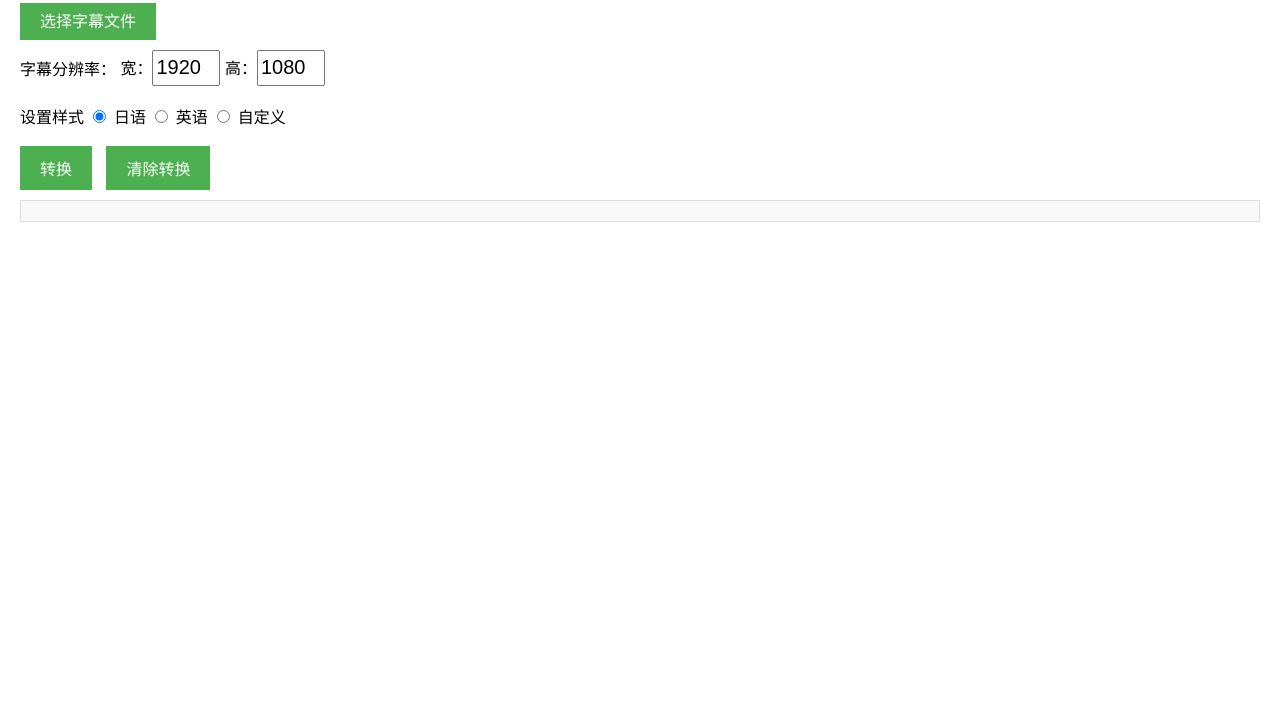
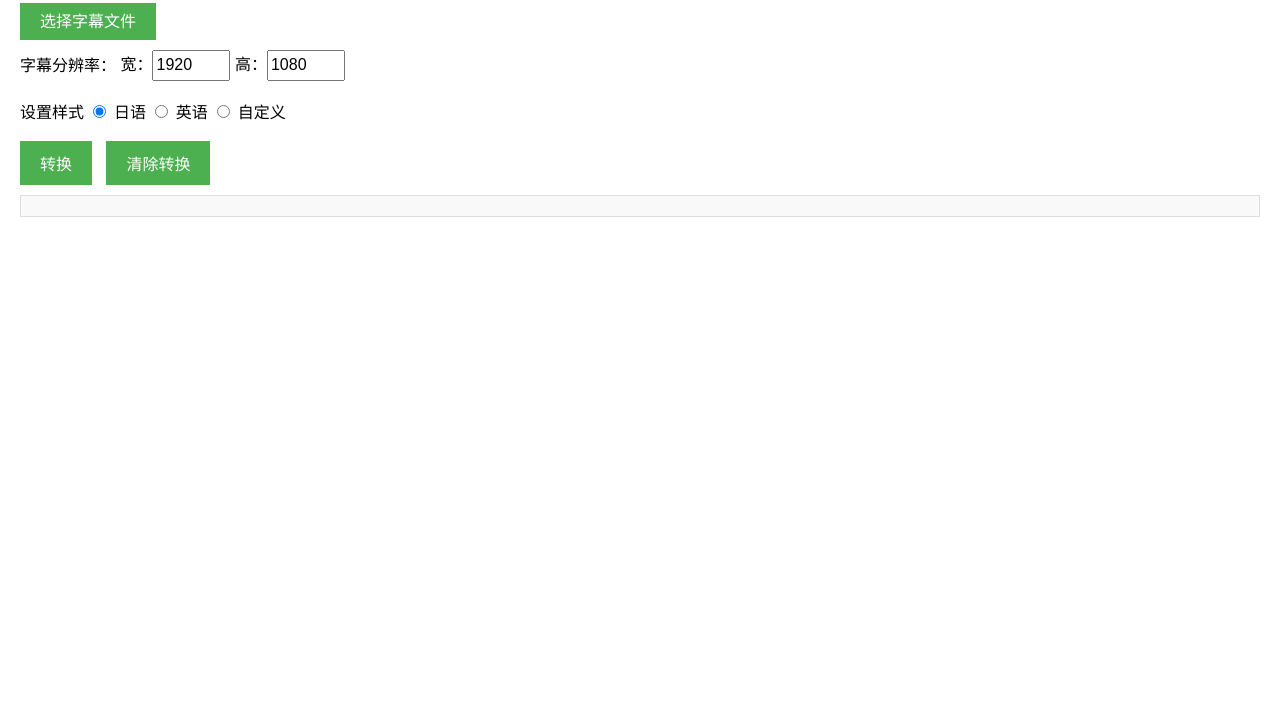
Before and after one commit to maplefz/Subtitle_style, a plain HTML site: page index.html in a window 1280 px wide. Shown: the part 81-800 px from the top of the page. Drawn offline with Linux system fonts and the light colour scheme.

Commit message:
Update index.html

```diff
--- a/index.html
+++ b/index.html
@@ -6,7 +6,6 @@
     <meta name="viewport" content="width=device-width, initial-scale=1.0">
     <title>字幕样式修改</title>
     <style>
-        /* 在这里添加您的 CSS 样式 */
         body {
             font-family: Arial, sans-serif;
             margin: 20px;
@@ -74,18 +73,17 @@
         }
 
         #resWidth {
-            width: 60px;
-            height: 30px;
-            font-size: 20px;
+            width: 70px;
+            height: 25px;
+            font-size: 16px;
         }
 
         #resHeight {
-            width: 60px;
-            height: 30px;
-            font-size: 20px;
+            width: 70px;
+            height: 25px;
+            font-size: 16px;
         }
 
-        /* 您可以根据需要添加更多样式 */
     </style>
 </head>
 
```
